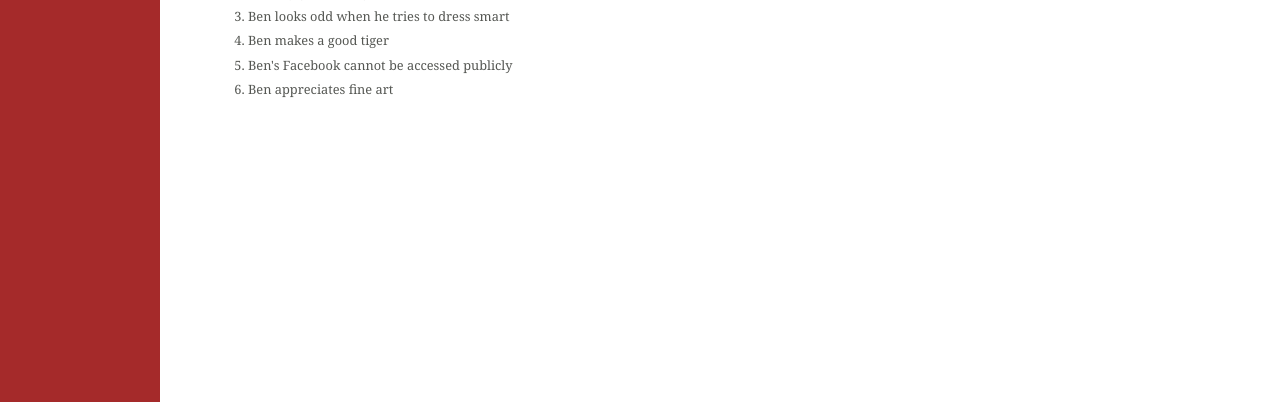
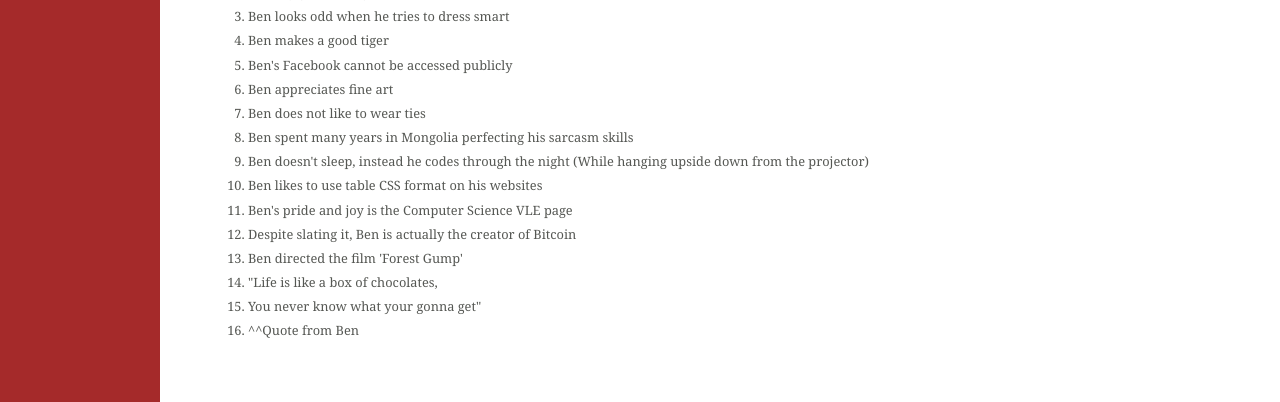
Before and after one commit to DanTheManWillis/Bensite, a plain HTML site: page index.html in a window 1280 px wide. Shown: the part 398-800 px from the top of the page. Drawn offline with Linux system fonts and the light colour scheme.

Commit message:
Update index.html

```diff
--- a/index.html
+++ b/index.html
@@ -25,9 +25,19 @@
     	<li>Ben wouldn't have his little finger cut off for £10,000</li>
     	<li>Ben enjoys drawing cat whiskers on his face</li>
     	<li>Ben looks odd when he tries to dress smart</li>
-		<li>Ben makes a good tiger</li>
-		<li>Ben's Facebook cannot be accessed publicly</li>
-		<li>Ben appreciates fine art</li>
+	<li>Ben makes a good tiger</li>
+	<li>Ben's Facebook cannot be accessed publicly</li>
+	<li>Ben appreciates fine art</li>
+	<li>Ben does not like to wear ties</li>
+	<li>Ben spent many years in Mongolia perfecting his sarcasm skills</li>
+	<li>Ben doesn't sleep, instead he codes through the night (While hanging upside down from the projector)</li>
+	<li>Ben likes to use table CSS format on his websites</li>
+	<li>Ben's pride and joy is the Computer Science VLE page</li>
+	<li>Despite slating it, Ben is actually the creator of Bitcoin</li>
+	<li>Ben directed the film 'Forest Gump'</li>
+	<li>"Life is like a box of chocolates,</li>
+	<li>You never know what your gonna get"</li>
+	<li>^^Quote from Ben</li>
     </ol>
     </div> <!--end of mainContent div tag-->
 
```
